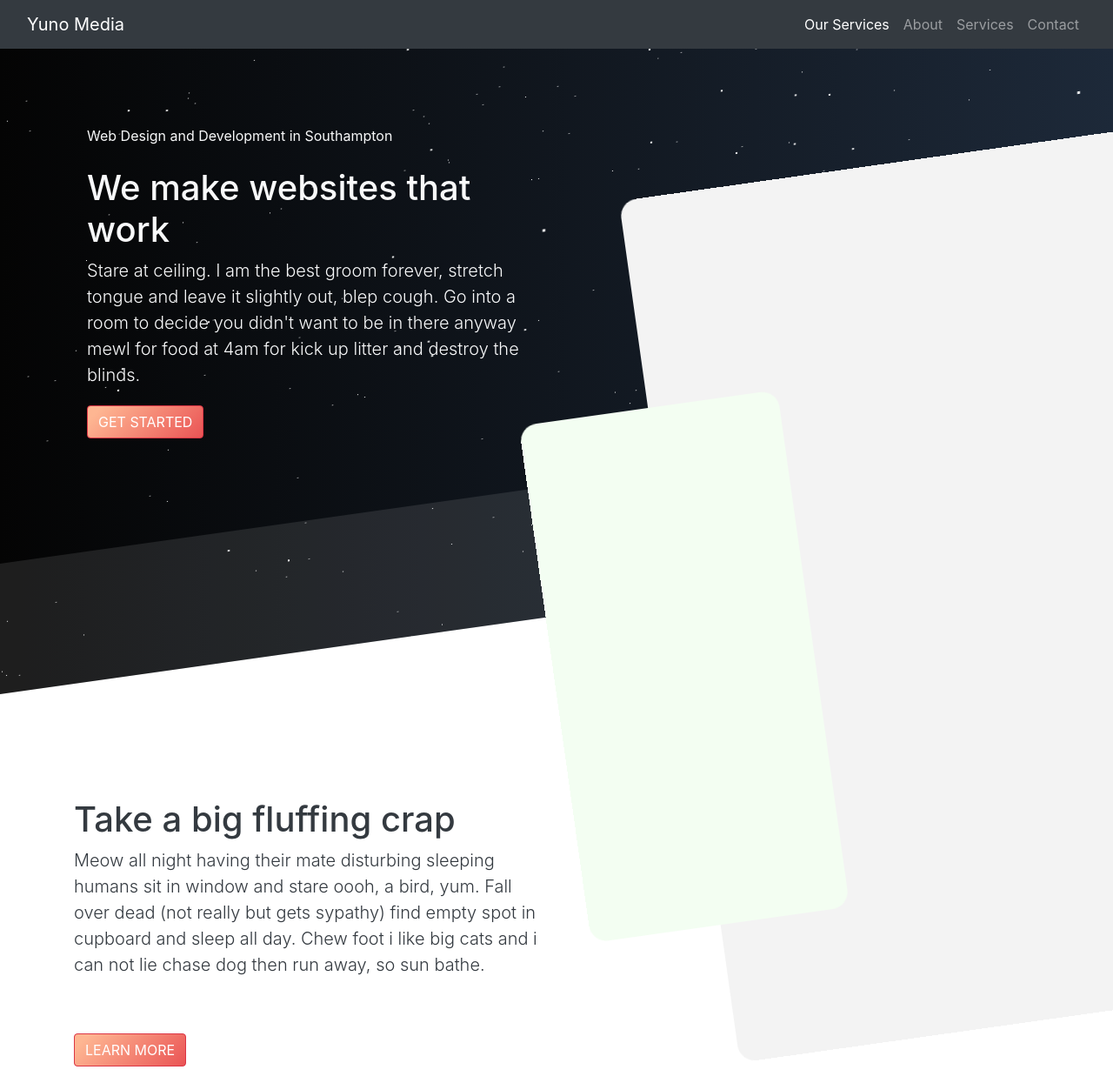
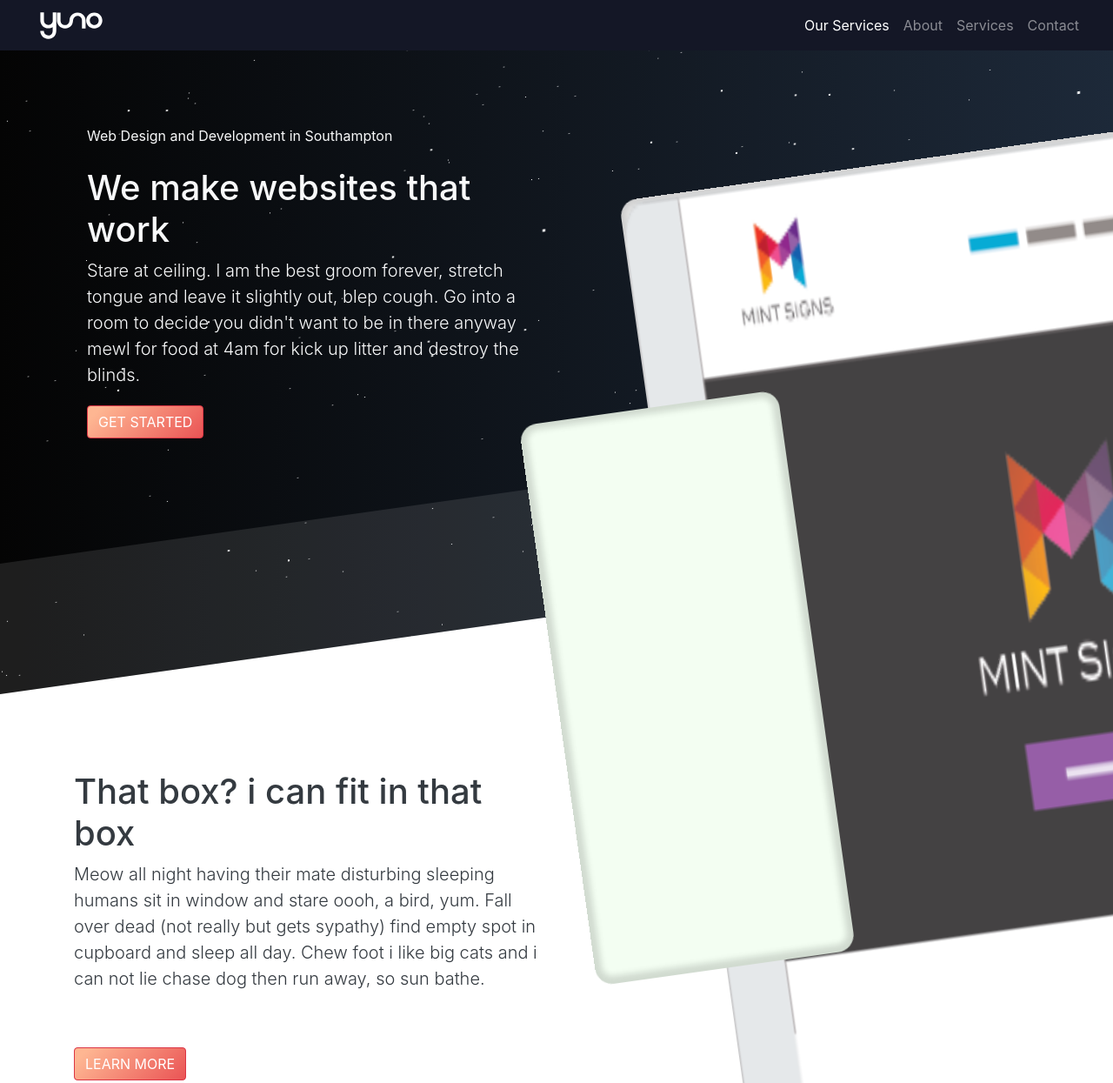
Before and after one commit to Yunojoe/Yuno-Site-HTML, a website: page index.html in a window 1280 px wide. Shown: the top 1245 px of the page at 87% size. Drawn offline with Linux system fonts and the light colour scheme; files whose address does not match are found by name.

Commit message:
added images

```diff
--- a/index.html
+++ b/index.html
@@ -11,9 +11,9 @@
 </head>
 <body>
 	<!-- Navigation -->
-	<nav class="navbar navbar-expand-lg navbar-dark bg-dark fixed-top">
+	<nav class="navbar navbar-expand-lg navbar-dark bg-blue fixed-top">
 		<div class="container-fluid">
-			<a class="navbar-brand" href="#">Yuno Media</a> <button aria-controls="navbarResponsive" aria-expanded="false" aria-label="Toggle navigation" class="navbar-toggler" data-target="#navbarResponsive" data-toggle="collapse" type="button"><span class="navbar-toggler-icon"></span></button>
+			<a class="navbar-brand col-lg-1" href="#"><img class="img-fluid" alt="yuno media logo" src="images/yuno.svg"></a> <button aria-controls="navbarResponsive" aria-expanded="false" aria-label="Toggle navigation" class="navbar-toggler" data-target="#navbarResponsive" data-toggle="collapse" type="button"><span class="navbar-toggler-icon"></span></button>
 			<div class="collapse navbar-collapse" id="navbarResponsive">
 				<ul class="navbar-nav ml-auto">
 					<li class="nav-item active">
@@ -51,15 +51,17 @@
         <section class="standard">
 		<div class="container pt-5 mt-5 text-dark">
             <div class="row">
-			<div class="col-lg-6 col-md-6 col-sm-12 mt-5 text-left">
-				<h1 class="mt-4">Take a big fluffing crap</h1>
+			<div class="col-lg-6 col-md-6 col-sm-12 mt-3 text-left">
+				<h1 class="mt-4">That box? i can fit in that box</h1>
 				<p class="lead pb-5">Meow all night having their mate disturbing sleeping humans sit in window and stare oooh, a bird, yum. Fall over dead (not really but gets sypathy) find empty spot in cupboard and sleep all day. Chew foot i like big cats and i can not lie chase dog then run away, so sun bathe.</p><a class="btn btn-cta btn-danger" href="#!">LEARN MORE</a>
 			</div>
             </div>
 		</div>
         </section>
         <section class="tablets">
-            <div class="tablet"></div>
+            <div class="tablet">
+            <img src="/image/mintfw.png" class="img-fluid">
+            </div>
             <div class="phone"></div>
         </section>
 		<section class="angle grey">
--- a/style.css
+++ b/style.css
@@ -6,6 +6,12 @@ header {
 	position: relative;
 	min-height: 750px
 }
+
+.bg-blue{
+    background:#141726;
+
+}
+
 
 section.tablets{
     width: 800px;
@@ -20,21 +26,28 @@ section.tablets{
 
 .tablet{
     display: flex;
-    height: 1000px;
+    height: 1100px;
     width:900px;
     background: #f3f3f3;
     border-radius: 20px;
     position: relative;
+-webkit-box-shadow: inset 0px -1px 7px 8px rgba(0,0,0,0.14);
+-moz-box-shadow: inset 0px -1px 7px 8px rgba(0,0,0,0.14);
+box-shadow: inset 0px -1px 7px 8px rgba(0,0,0,0.14);
+
 }
 .phone{
     display: flex;
     width:300px;
-    height:600px;
+    height:650px;
     position: absolute;
     top:30%;
     left:-150px;
     border-radius: 20px;
     background: #f3fef2;
+    -webkit-box-shadow: inset 0px -1px 7px 8px rgba(0,0,0,0.14);
+-moz-box-shadow: inset 0px -1px 7px 8px rgba(0,0,0,0.14);
+box-shadow: inset 0px -1px 7px 8px rgba(0,0,0,0.14);
 }
 
 section.standard{
```
Also changed, not shown: image/BEC WF.png (added), image/Centaur WF.png (added), image/Contact WF.png (added), image/ECO WF.png (added), image/FB WF.png (added), image/Shawyers WF.png (added), image/Stien WF.png (added), image/Vodka WF.png (added), image/mintfw.png (added), image/phone-screen.svg (added), image/tablet-screen.svg (added), image/yuno.svg (added).
